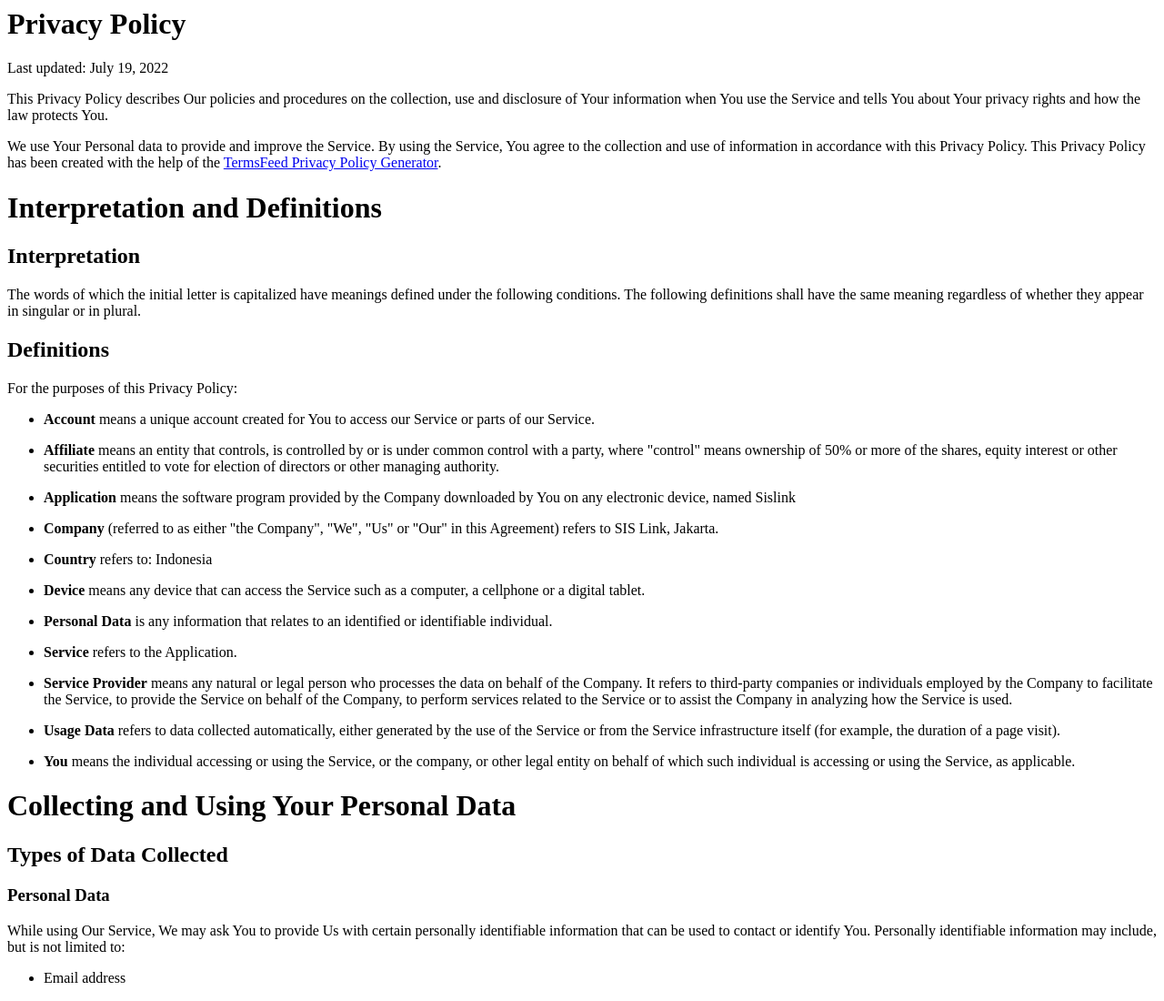
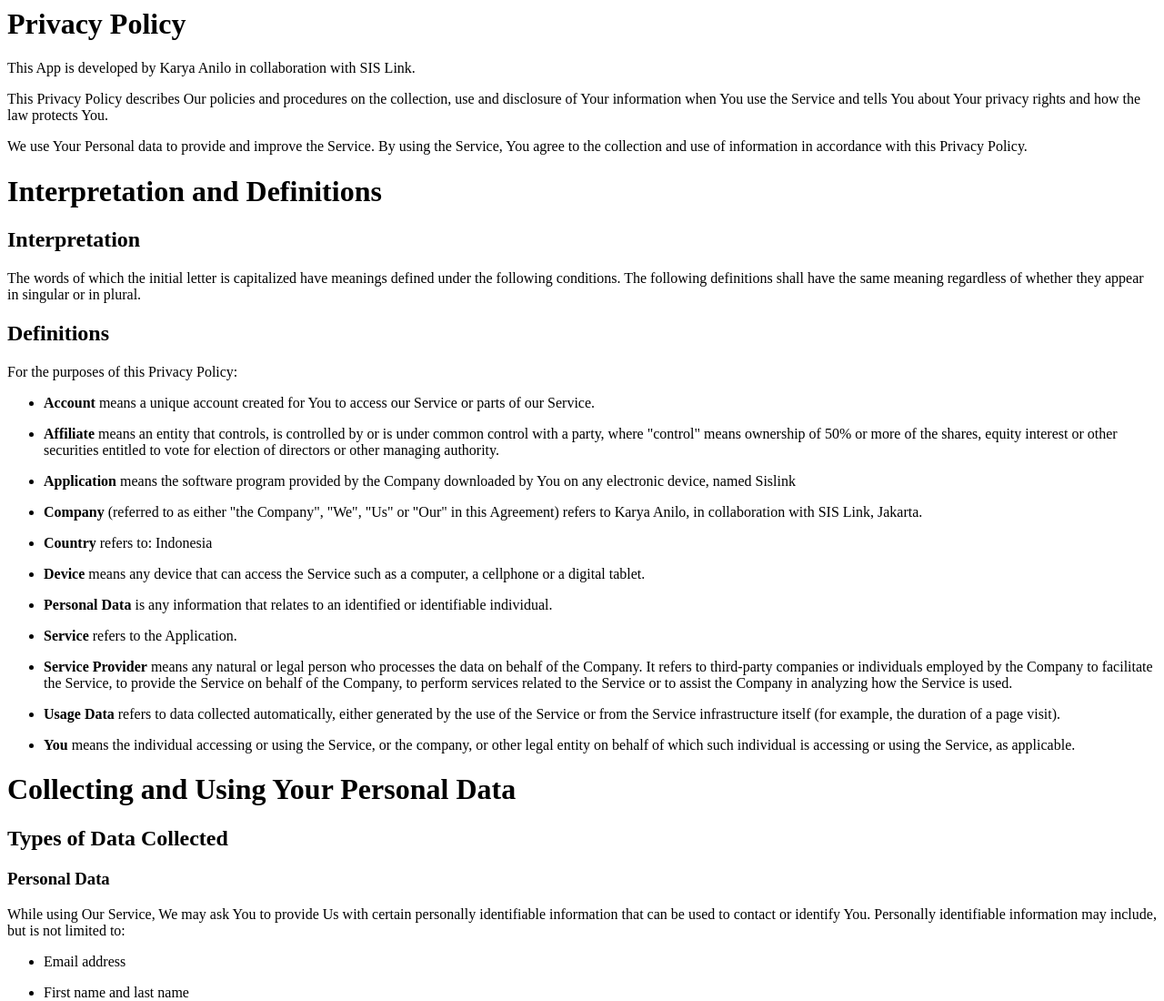
Before and after one commit to sislink/newpolicy, a plain HTML site: page index.html in a window 1280 px wide. Shown: the top 1100 px of the page at 91% size. Drawn offline with Linux system fonts and the light colour scheme.

Commit message:
Update index.html

```diff
--- a/index.html
+++ b/index.html
@@ -2,13 +2,11 @@
 
 <body>
     <h1>Privacy Policy</h1>
-    <p>Last updated: July 19, 2022</p>
+    <p>This App is developed by Karya Anilo in collaboration with SIS Link.</p>
     <p>This Privacy Policy describes Our policies and procedures on the collection, use and disclosure of Your
         information when You use the Service and tells You about Your privacy rights and how the law protects You.</p>
     <p>We use Your Personal data to provide and improve the Service. By using the Service, You agree to the collection
-        and use of information in accordance with this Privacy Policy. This Privacy Policy has been created with the
-        help of the <a href="https://www.termsfeed.com/privacy-policy-generator/" target="_blank">TermsFeed Privacy
-            Policy Generator</a>.</p>
+        and use of information in accordance with this Privacy Policy.</p>
     <h1>Interpretation and Definitions</h1>
     <h2>Interpretation</h2>
     <p>The words of which the initial letter is capitalized have meanings defined under the following conditions. The
@@ -32,7 +30,7 @@
         </li>
         <li>
             <p><strong>Company</strong> (referred to as either &quot;the Company&quot;, &quot;We&quot;, &quot;Us&quot;
-                or &quot;Our&quot; in this Agreement) refers to SIS Link, Jakarta.</p>
+                or &quot;Our&quot; in this Agreement) refers to Karya Anilo, in collaboration with SIS Link, Jakarta.</p>
         </li>
         <li>
             <p><strong>Country</strong> refers to: Indonesia</p>
```
